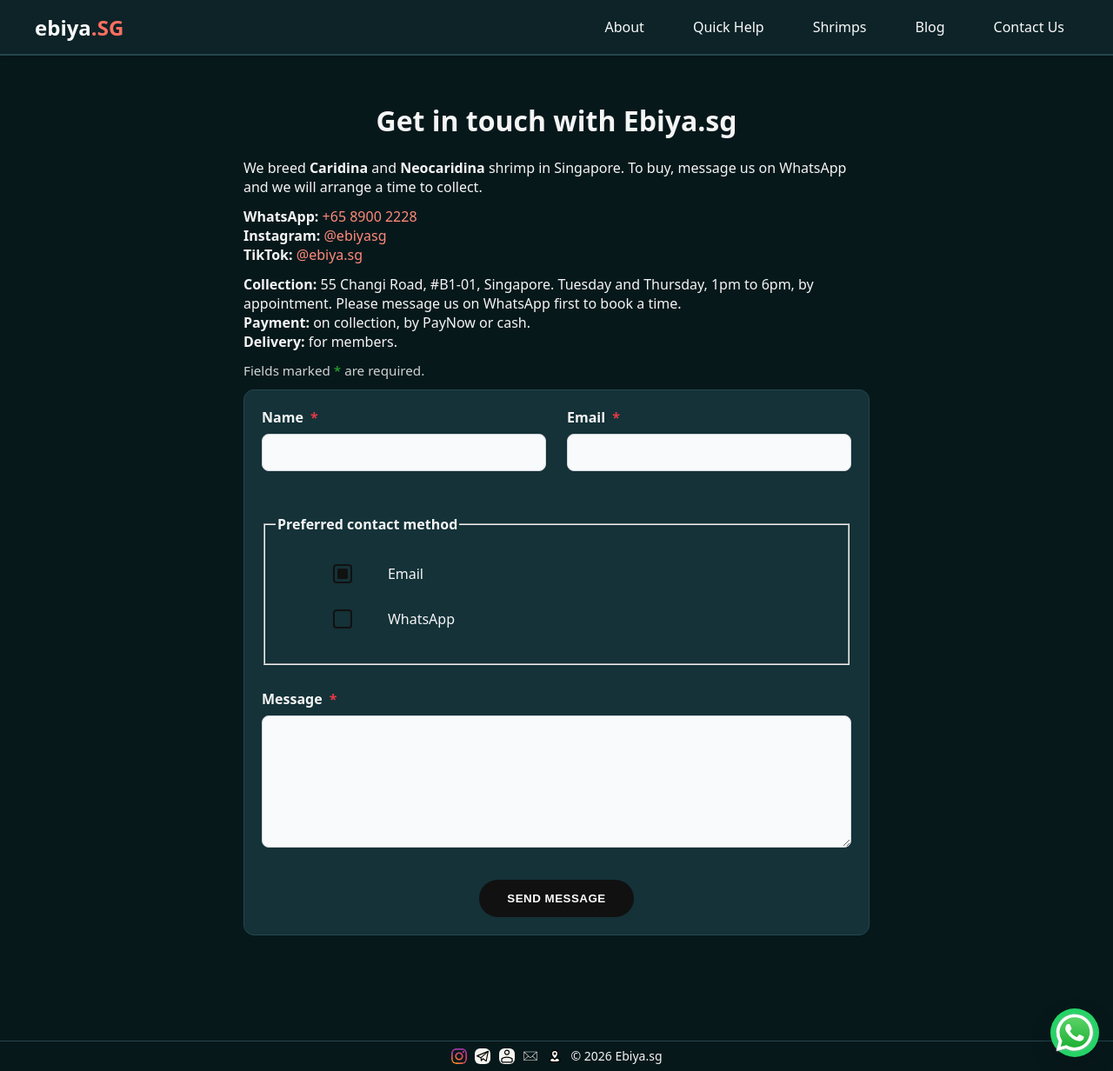
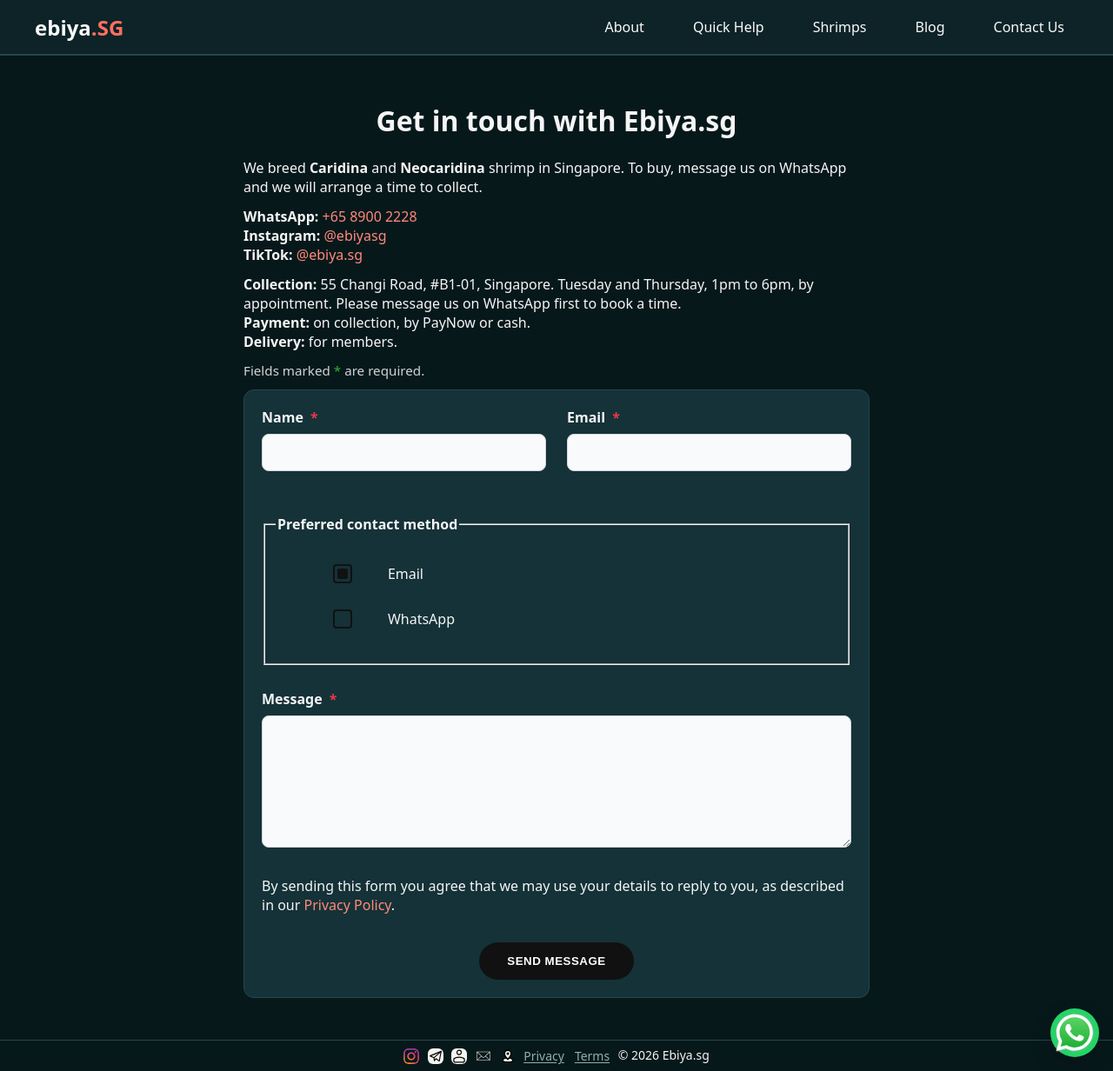
Before and after one commit to m33lucky-benny/reimagined-eureka, a Jekyll site: the page built from contact.md, in a window 1280 px wide and 1232 px high. Shown: the whole window at 87% size. Built offline with Jekyll 4.4.1, drawn with Linux system fonts in a browser that asks for light colours.

Commit message:
Draft privacy policy and terms of use pages, footer links, consent line on the contact form
- privacy.md (/privacy/) and terms.md (/terms/), version 1 dated 15 Oct 2026, written for Ebiya.SG (sole proprietorship)
- footer links to both; one line under the contact form pointing to the Privacy Policy
- legal/launch-checklist.md and legal/log-row.md (app-launch-kit SOP); legal/ excluded from the site build
- DRAFT: needs owner decisions and a Singapore lawyer's review before merge

Co-Authored-By: Claude Sonnet 5.5 <noreply@anthropic.com>

```diff
--- a/_config.yml
+++ b/_config.yml
@@ -66,3 +66,4 @@ exclude:
   - README.md
   - howto-folders
   - worker   # the WhatsApp bot's code: not a page of the site
+  - legal    # launch checklist and log: kept in the repo, not pages of the site
--- a/_includes/contact-form.html
+++ b/_includes/contact-form.html
@@ -63,6 +63,11 @@
   <!-- <input type="hidden" name="_subject" value="New contact from ebiya.sg"> -->
   <input type="text" name="_gotcha" class="honeypot">
 
+  <p class="form-note">
+    By sending this form you agree that we may use your details to reply to you, as described in our
+    <a href="{{ '/privacy/' | relative_url }}">Privacy Policy</a>.
+  </p>
+
   <div class="form-actions">
     <button type="submit" class="submit-btn">Send message</button>
     <div id="form-status" class="form-status" role="status" aria-live="polite"></div>
--- a/_includes/footer.html
+++ b/_includes/footer.html
@@ -38,6 +38,11 @@
       {% endif %}
     {% endfor %}
 
+    <nav class="footer-legal" aria-label="Legal">
+      <a href="{{ '/privacy/' | relative_url }}">Privacy</a>
+      <a href="{{ '/terms/' | relative_url }}">Terms</a>
+    </nav>
+
     <p class="footer-copy">
       © {{ site.time | date: "%Y" }} {{ site.title }}
     </p>
--- a/_sass/_footer.scss
+++ b/_sass/_footer.scss
@@ -37,3 +37,21 @@
   .site-footer {
     border-top: 1px solid var(--color-border);
   }
+
+
+  .footer-legal {
+    display: flex;
+    gap: 0.75rem;
+    font-size: 0.875rem;
+
+    a {
+      color: var(--color-muted);
+      text-decoration: underline;
+      text-underline-offset: 2px;
+
+      &:hover,
+      &:focus-visible {
+        color: var(--color-text);
+      }
+    }
+  }
```
Also changed, not shown: legal/launch-checklist.md (added, +62 -0 lines), legal/log-row.md (added, +3 -0 lines), privacy.md (added, +88 -0 lines), terms.md (added, +70 -0 lines).
